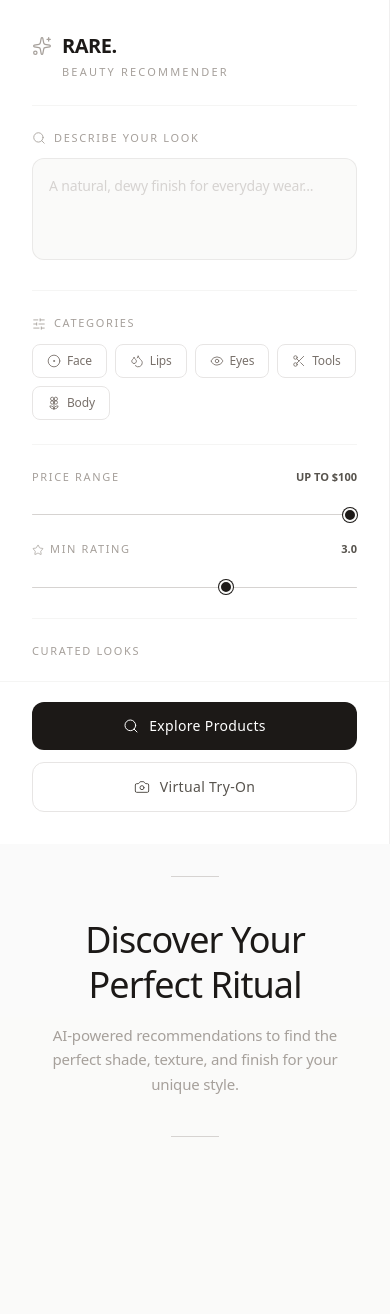
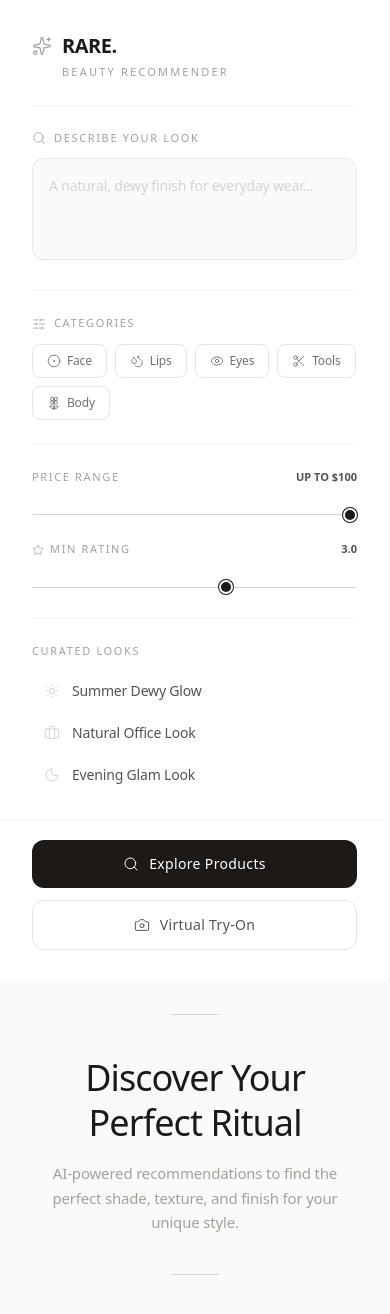
Before and after one commit to Payal2000/Cosmetic-Products-Recommender, a Next.js app in the folder frontend-next/: page / in a window 390 px wide. Shown: the top 1314 px of the page. Before the commit the page ends 1169 px from the top, so only its background shows below. Built offline with nearby package versions, Linux system fonts and the light colour scheme.

Commit message:
micro changes

```diff
--- a/frontend-next/app/try-on/page.tsx
+++ b/frontend-next/app/try-on/page.tsx
@@ -100,7 +100,7 @@ export default function TryOnPage() {
   return (
     <div className="min-h-screen bg-stone-50/40 flex flex-col md:flex-row font-sans text-stone-900">
       {/* Sidebar Controls */}
-      <aside className="w-full md:w-[380px] bg-white border-r border-stone-200/60 h-screen overflow-y-auto scrollbar-hide flex-shrink-0 flex flex-col">
+      <aside className="w-full md:w-[380px] bg-white border-r border-stone-200/60 md:h-screen overflow-y-auto scrollbar-hide flex-shrink-0 flex flex-col">
         {/* Header */}
         <div className="px-8 pt-8 pb-6 flex-shrink-0">
           <Link
--- a/frontend-next/components/Dashboard.tsx
+++ b/frontend-next/components/Dashboard.tsx
@@ -67,7 +67,7 @@ export default function Dashboard() {
     <div className="flex flex-col md:flex-row min-h-screen bg-stone-50/40">
       <Sidebar onSearch={handleSearch} isLoading={loading} />
 
-      <main className="flex-1 p-8 md:p-12 lg:p-16 overflow-y-auto h-screen scrollbar-hide">
+      <main className="flex-1 p-8 md:p-12 lg:p-16 overflow-y-auto min-h-screen md:h-screen scrollbar-hide">
         {hasSearched ? (
           <div className="animate-fade-in-up">
             {/* Results Header */}
--- a/frontend-next/components/Sidebar.tsx
+++ b/frontend-next/components/Sidebar.tsx
@@ -54,7 +54,7 @@ export default function Sidebar({ onSearch, isLoading }: SidebarProps) {
   };
 
   return (
-    <aside className="w-full md:w-[380px] bg-white border-r border-stone-200/60 flex flex-col h-screen flex-shrink-0">
+    <aside className="w-full md:w-[380px] bg-white border-r border-stone-200/60 flex flex-col md:h-screen flex-shrink-0">
       {/* Header */}
       <div className="px-8 pt-8 pb-6 flex-shrink-0">
         <div className="flex items-center gap-2.5">
```
